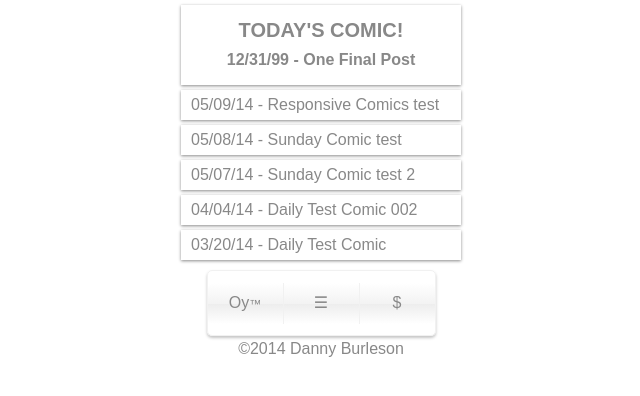
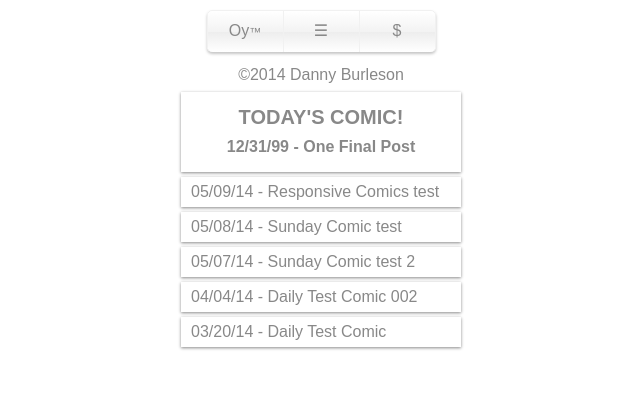
Before and after one commit to oycomics/oycomics.github.io, a Jekyll site: the page built from archive/index.html, in a window 1280 px wide. Shown: the top 396 px of the page, without its empty margins (319-959 px from the left). Built offline with Jekyll 4.4.1, drawn with Linux system fonts in a browser that asks for light colours; Markdown is read by kramdown in place of the engine named in the settings.

Commit message:
Update archive.html

```diff
--- a/_layouts/archive.html
+++ b/_layouts/archive.html
@@ -8,9 +8,9 @@
 <meta property="og:url" content="{{ site.url }}/archive/">
 </head>
 <body>
-<div class="site archive">
-<div class="content">{{ content }}</div>
+<div class="site">
 {% include footer.html %}
+<div class="content archive">{{ content }}</div>
 </div>
 </body>
 </html>
```
